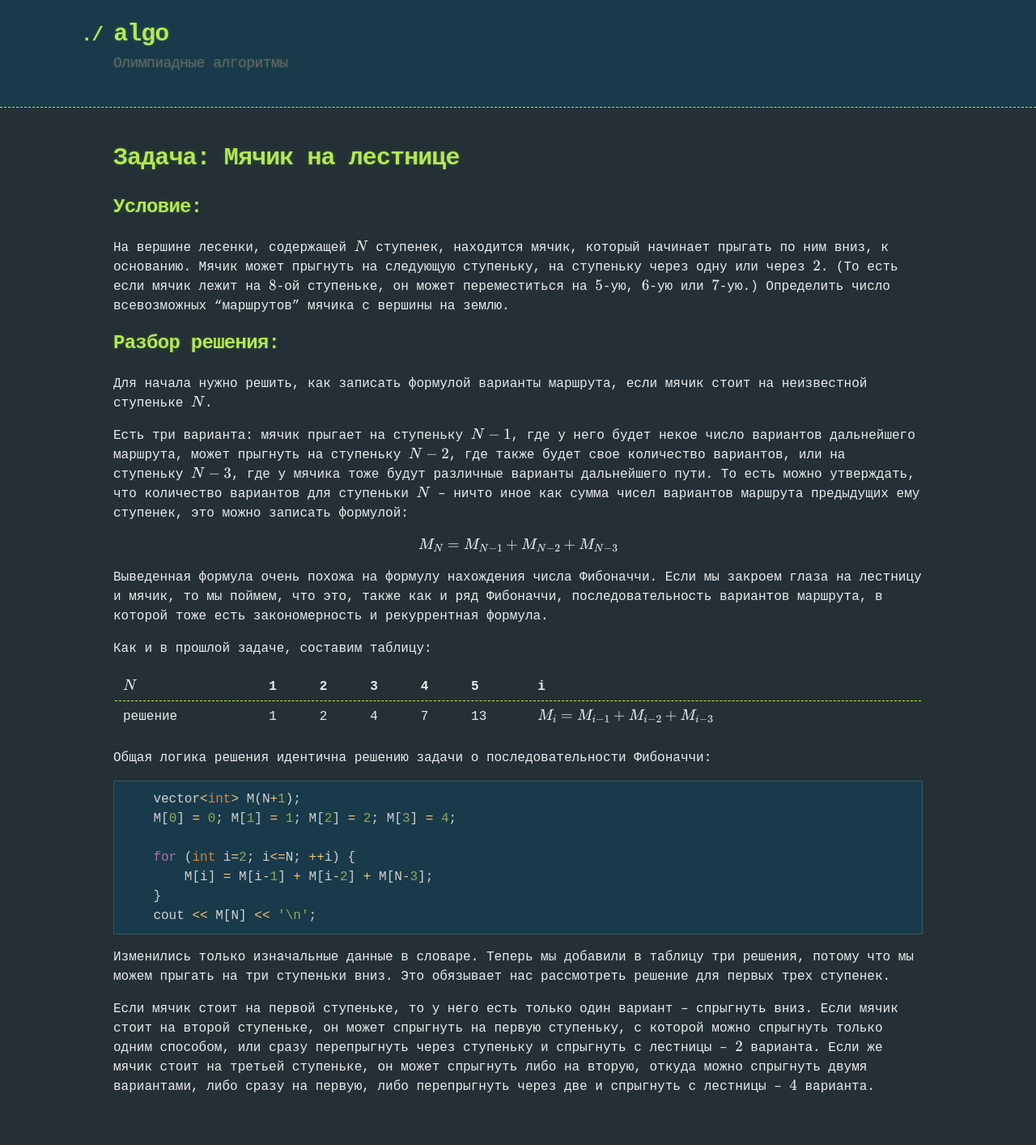
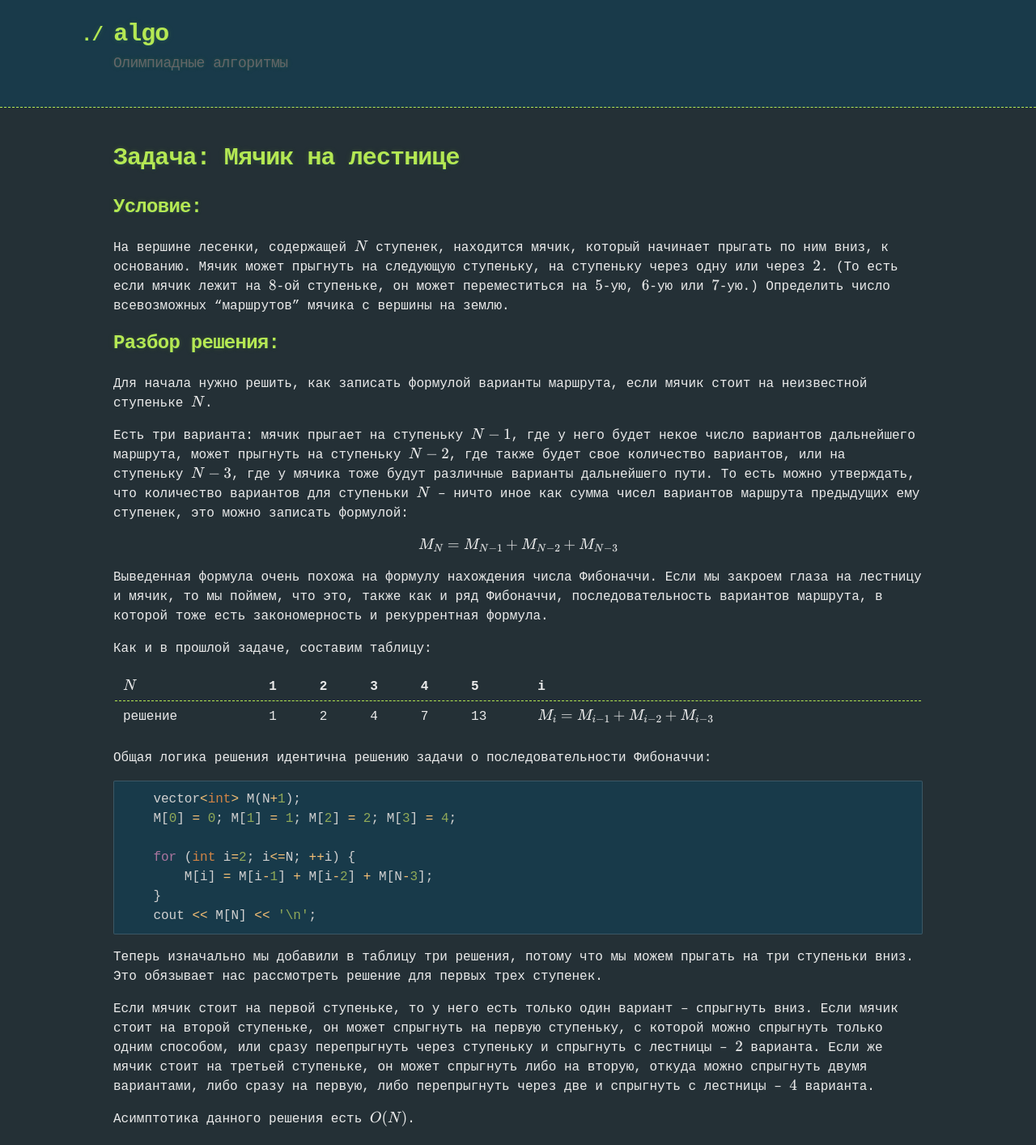
Before and after one commit to szewk/algo, a Jekyll site: the page built from stairs_ball.md, in a window 1280 px wide. Shown: the whole page at 81% size. Built offline with Jekyll 4.4.1, drawn with Linux system fonts in a browser that asks for light colours; before the commit the page ends 1374 px from its top, so only the background shows below that.

Commit message:
Update stairs_ball.md

````diff
--- a/stairs_ball.md
+++ b/stairs_ball.md
@@ -48,6 +48,8 @@ $$M_N = M_{N - 1} + M_{N - 2} + M_{N - 3}$$
     cout << M[N] << '\n';
 ```
 
-Изменились только изначальные данные в словаре. Теперь мы добавили в таблицу три решения, потому что мы можем прыгать на три ступеньки вниз. Это обязывает нас рассмотреть решение для первых трех ступенек.
+Теперь изначально мы добавили в таблицу три решения, потому что мы можем прыгать на три ступеньки вниз. Это обязывает нас рассмотреть решение для первых трех ступенек.
 
 Если мячик стоит на первой ступеньке, то у него есть только один вариант – спрыгнуть вниз. Если мячик стоит на второй ступеньке, он может спрыгнуть на первую ступеньку, с которой можно спрыгнуть только одним способом, или сразу перепрыгнуть через ступеньку и спрыгнуть с лестницы – $2$ варианта. Если же мячик стоит на третьей ступеньке, он может спрыгнуть либо на вторую, откуда можно спрыгнуть двумя вариантами, либо сразу на первую, либо перепрыгнуть через две и спрыгнуть с лестницы – $4$ варианта.
+
+Асимптотика данного решения есть $O(N)$.
````
